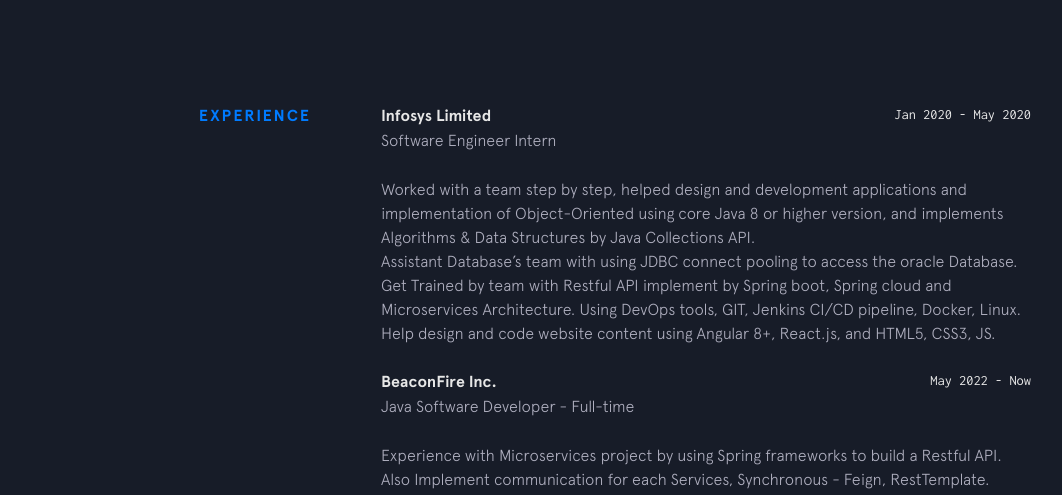
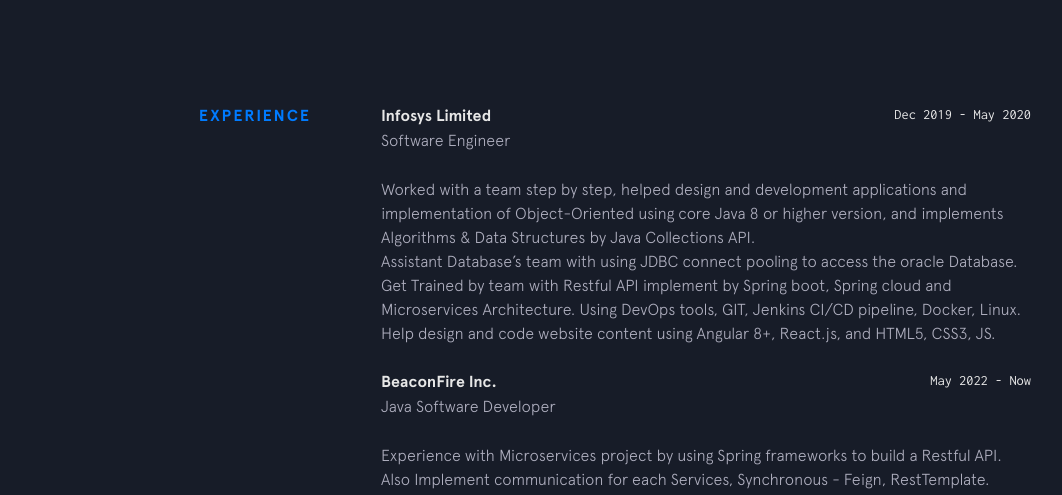
Before and after one commit to ping58972/ping-profile, a Jekyll site: the page built from index.html, in a window 1280 px wide and 900 px high, scrolled down 743 px. Shown: the part 153-648 px from the top of the window, without its empty margins (69-1131 px from the left). Built offline with Jekyll 4.4.1, drawn with Linux system fonts in a browser that asks for light colours; nearby versions of some CDN libraries.

Commit message:
Update experience.yml

```diff
--- a/_data/experience.yml
+++ b/_data/experience.yml
@@ -1,7 +1,7 @@
 - company: Infosys Limited
   url: #
-  time: Jan 2020 - May 2020
-  position: Software Engineer Intern
+  time: Dec 2019 - May 2020
+  position: Software Engineer
   description1: Worked with a team step by step, helped design and development applications and implementation of Object-Oriented using core Java 8 or higher version, and implements Algorithms & Data Structures by Java Collections API.
   description2: Assistant Database’s team with using JDBC connect pooling to access the oracle Database.
   description3: Get Trained by team with Restful API implement by Spring boot, Spring cloud and Microservices Architecture. Using DevOps tools, GIT, Jenkins CI/CD pipeline, Docker, Linux.
@@ -9,7 +9,7 @@
 - company: BeaconFire Inc.
   url: #
   time: May 2022 - Now
-  position: Java Software Developer - Full-time
+  position: Java Software Developer
   description1: Experience with Microservices project by using Spring frameworks to build a Restful API. Also Implement communication for each Services, Synchronous - Feign, RestTemplate. Asynchronous - RabbitMQ or Kafka.
   description2: Experience Databases with SQL - MySQL, MS SQL. NoSQL - MongoDB, DynamoDB. And using JDBC and Hibernate to interact with SQL Databases to implement Transaction that following ACID principles for Restful API project. Also practice to implement Distributed Transaction Management by SAGA pattern for Microservices.
   description3: Also Practice and experience with Cloud Service Technology, AWS - EC2, S3, RDS, ECS, Lambda for deployment of Restful API project through Docker and Jenkins. And Testing by JUnit and Mockito.
```
